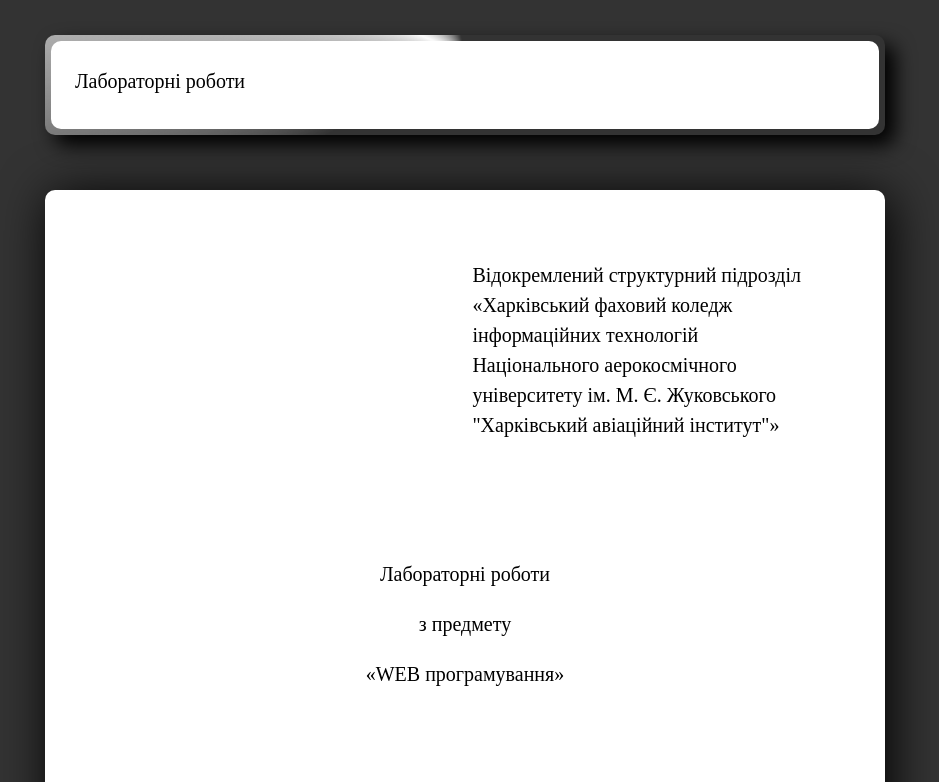
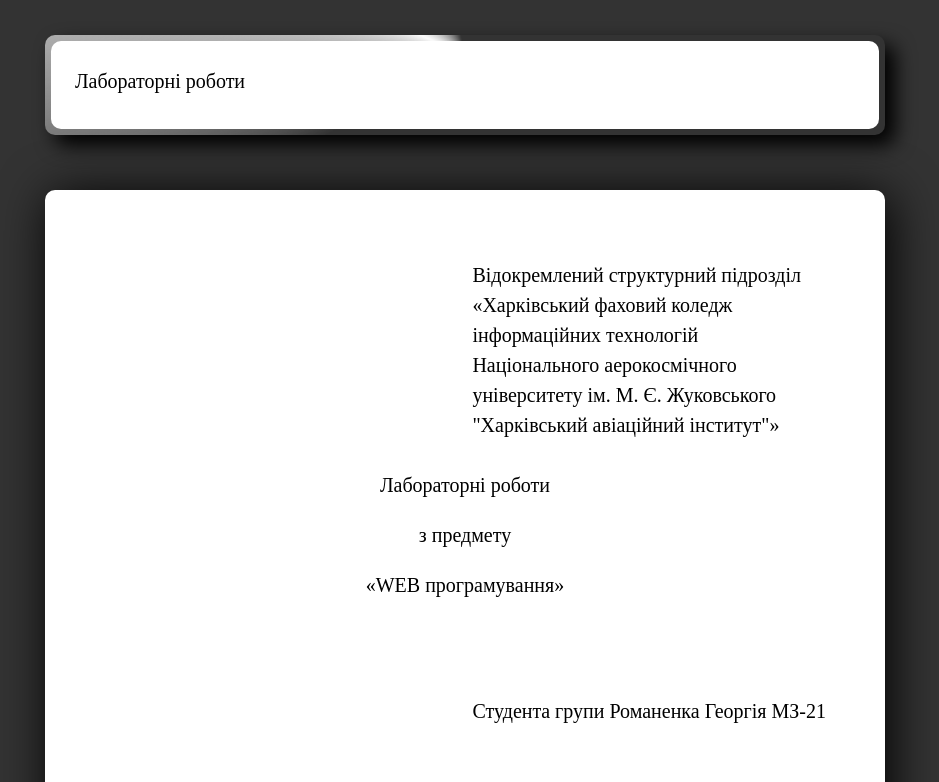
Before and after one commit to adm1nsys/lab, a plain HTML site: page index.html in a window 1280 px wide. Shown: the top 782 px of the page, without its empty margins (175-1114 px from the left). Drawn offline with Linux system fonts and the light colour scheme.

Commit message:
Update index.html

```diff
--- a/index.html
+++ b/index.html
@@ -33,9 +33,9 @@
 	"Харківський авіаційний інститут"»<br>
 	</p>
 
-<br><br><br>
+<!-- <br><br><br> -->
 
-<p class="center">
+<p class="center" style="margin-top: 300;">
 Лабораторні роботи<br>
 з предмету<br>
 «WEB програмування»<br>
```
